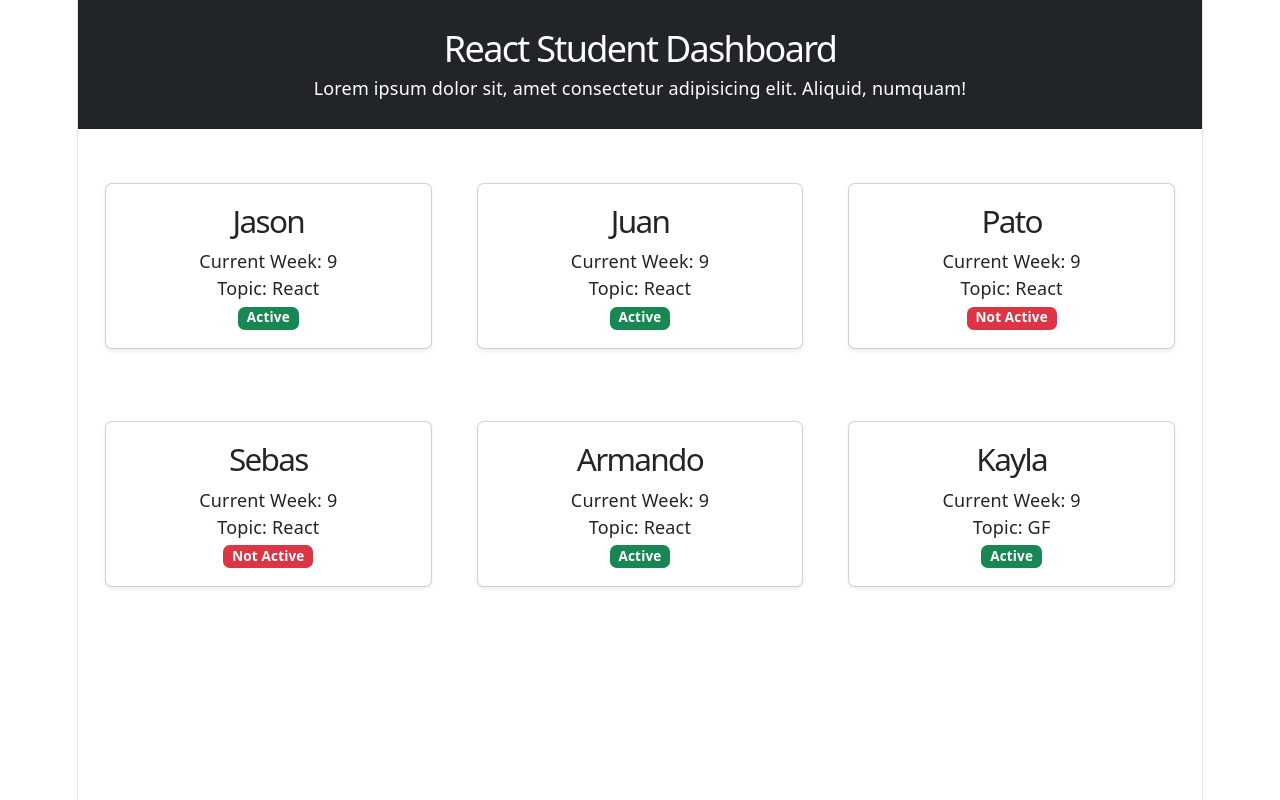
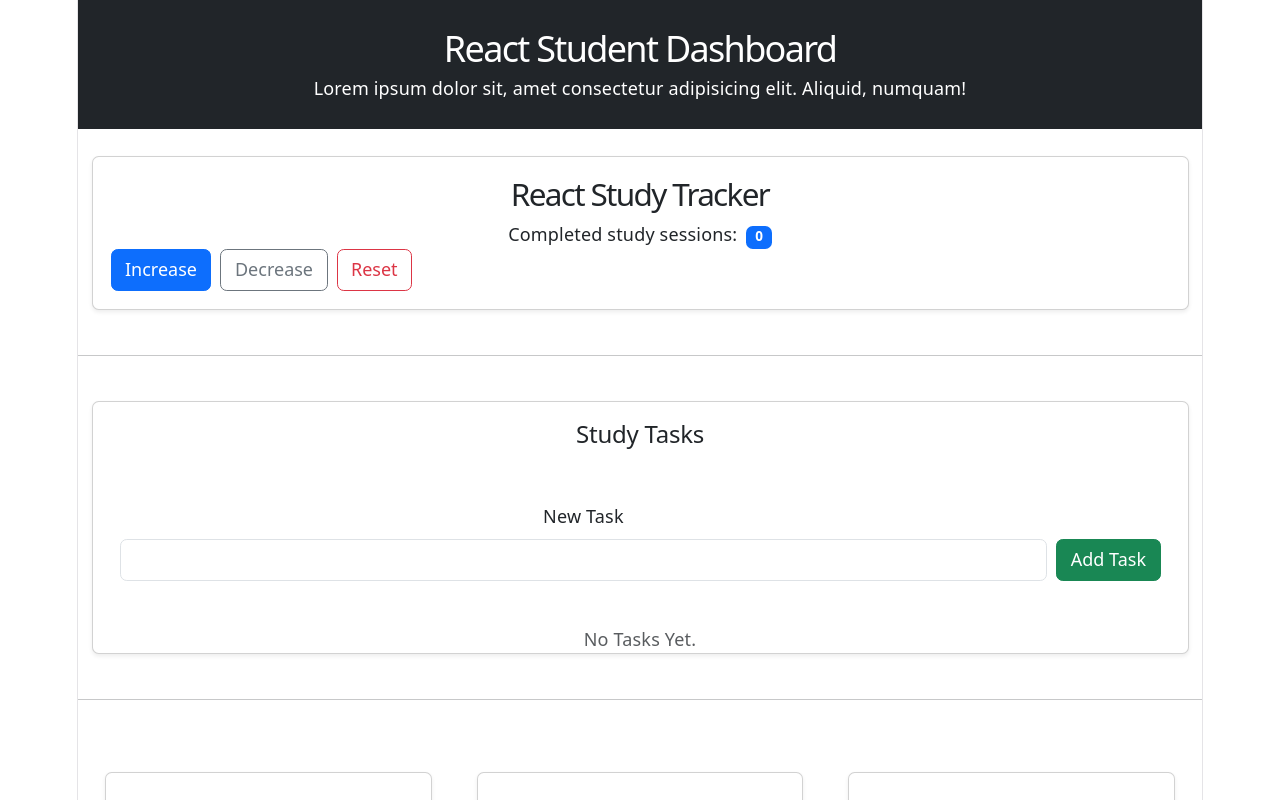
Before and after one commit to patohdzz/react-class, a React (Vite) app: page / in a window 1280 px wide. Shown: the top 800 px of the page. Built offline with nearby package versions, Linux system fonts and the light colour scheme.

Commit message:
learning react

```diff
--- a/src/App.jsx
+++ b/src/App.jsx
@@ -1,6 +1,8 @@
 import './App.css'
 import Profile from './Profile'
 import Header from './Header'
+import Counter from './Counter';
+import InputControl from './InputControl';
 
 function App() {
   // parent component
@@ -45,7 +47,7 @@ function App() {
       id : 6,
       name : "Kayla",
       currentWeek : 9,
-      topic : "GF",
+      topic : "React",
       status : "Active"
     }
   ];
@@ -53,6 +55,13 @@ function App() {
   return (
     <>
       <Header/>
+
+      {/* only needs one tag? */}
+      <Counter/>
+      <hr />
+
+      <InputControl/>
+      <hr />
 
       <main className='container py-4'>
         <div className='row g-3'>
--- /dev/null
+++ b/src/Counter.jsx
@@ -0,0 +1,56 @@
+import { useState } from "react"
+
+function Counter() {
+
+    // normal variable
+    const a = 1;
+    // another way to create a variable; setCompletedSessions is the function
+    const [completedSessions, setCompletedSessions] = useState(0);
+    function handleIncrease() {
+        setCompletedSessions(completedSessions + 1);
+    }
+
+    function handleDecrease() {
+        setCompletedSessions(completedSessions - 1);
+    }
+
+    function handleReset() {
+        setCompletedSessions(0);
+    }
+
+    return (
+        <>
+        <main className="container py-4">
+            <section className="card shadow-sm">
+                <div className="card-body">
+                <h1 className="card-title h3">React Study Tracker</h1>
+                <p className="card-text">
+                    Completed study sessions:
+                    <span className="badge text-bg-primary ms-2">{completedSessions}</span>
+                </p>
+                <div className="d-flex gap-2">
+                    <button className="btn btn-primary" type="button" onClick={handleIncrease}>
+                    Increase
+                    </button>
+                    <button className="btn btn-outline-secondary" type="button" onClick={handleDecrease}>
+                    Decrease
+                    </button>
+                    <button className="btn btn-outline-danger" type="button" onClick={handleReset}>
+                    Reset
+                    </button>
+                </div>
+                </div>
+
+                {
+                    completedSessions >= 5 && (
+                        <div className="alert alert-success mt-3 mb-0" role="alert">
+                            Great Progress, You've completed {completedSessions} sessions.
+                        </div>
+                    )
+                }
+            </section>
+        </main>
+        </>
+    )
+}
+export default Counter
--- /dev/null
+++ b/src/InputControl.jsx
@@ -0,0 +1,71 @@
+import { useState } from "react"
+
+function InputControl() {
+
+    const [taskInput, setTaskInput] = useState("")
+    const [tasks, setTasks] = useState(""
+        // [
+        //     "Preview React Components",
+        //     "Practice Props"
+        // ]
+    )
+
+    function handleSubmit(event) {
+        event.preventDefault();
+        setTasks((previousTasks) => [...previousTasks, taskInput]);
+        setTaskInput("");
+    }
+
+    return (
+        <>
+            <main className="container py-4">
+                <section className="card shadow-sm">
+                    <div className="card-body">
+                        <h2 className="card-title">Study Tasks</h2>
+                    </div>
+
+                    <form action="" className="row g-2 mb-3 p-4" onSubmit={handleSubmit}>
+                        <div className="col-10 col-md p3">
+                            <label className="form-label" htmlFor="task-input">New Task</label>
+
+                            <input
+                                type="text"
+                                id="task-input"
+                                className="form-control"
+                                value={taskInput}
+                                onChange={(event) => setTaskInput(event.target.value)}
+                            />
+                        </div>
+
+                        <div className="col-10 col-md-auto d-flex align-items-end">
+                            <button className="btn btn-success w-100" type="submit">
+                                Add Task
+                            </button>
+                        </div>
+                    </form>
+
+                    { // need {} because of scripting, === checks type as well as value, strict checking
+                        tasks.length === 0 ? (<p className="text-muted mb-0">No Tasks Yet.</p>) :
+                        (
+                            <ul className="list-group p-4">
+                                {
+                                    tasks.map((task, index) => (
+                                        <li className="list-group-item" key={task + index}>
+                                            {task}
+                                            <button className="btn btn-sm btn-danger">Delete</button>
+                                        </li>
+
+
+                                    ))
+                                }
+                            </ul>
+                        )
+                    }
+                    {/* AFTER EVERY TASK, WE NEED A DELETE BUTTON AND EDIT BUTTON DONT ASK AI TO GIVE IT TO YOU/GIVE ME STEPS INSTEAD */}
+                </section>
+            </main>
+        </>
+    )
+
+}
+export default InputControl
```
